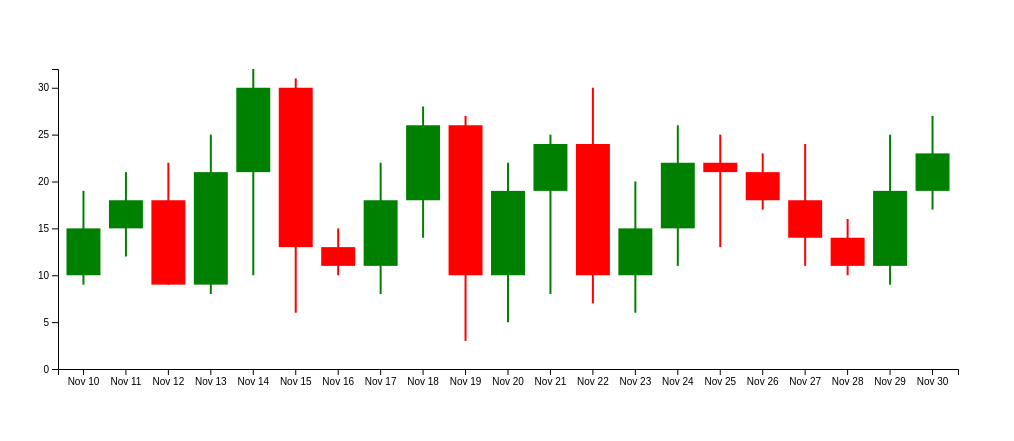
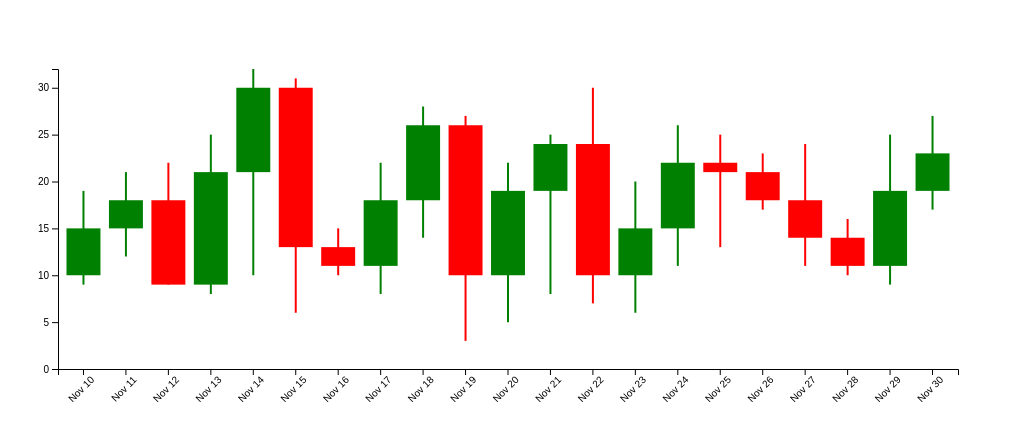
Before and after one commit to kta870m/Data-Visualisation, a plain HTML site: page src/candlestick.html in a window 1280 px wide. Shown: the part 61-502 px from the top of the page, without its empty margins (0-1014 px from the left). Drawn offline with nearby package versions, Linux system fonts and the light colour scheme.

Commit message:
updated-xAxis-text

```diff
--- a/src/candlestick.html
+++ b/src/candlestick.html
@@ -94,7 +94,10 @@
 
             svg.append("g")
                 .attr("transform", `translate(0, ${h - padding})`)
-                .call(xAxis);
+                .call(xAxis)
+                .selectAll("text")
+                .attr("transform", "rotate(-45)")
+                .style("text-anchor", "end");
 
             svg.append("g")
                 .attr("transform", `translate(${padding}, 0)`)
```
